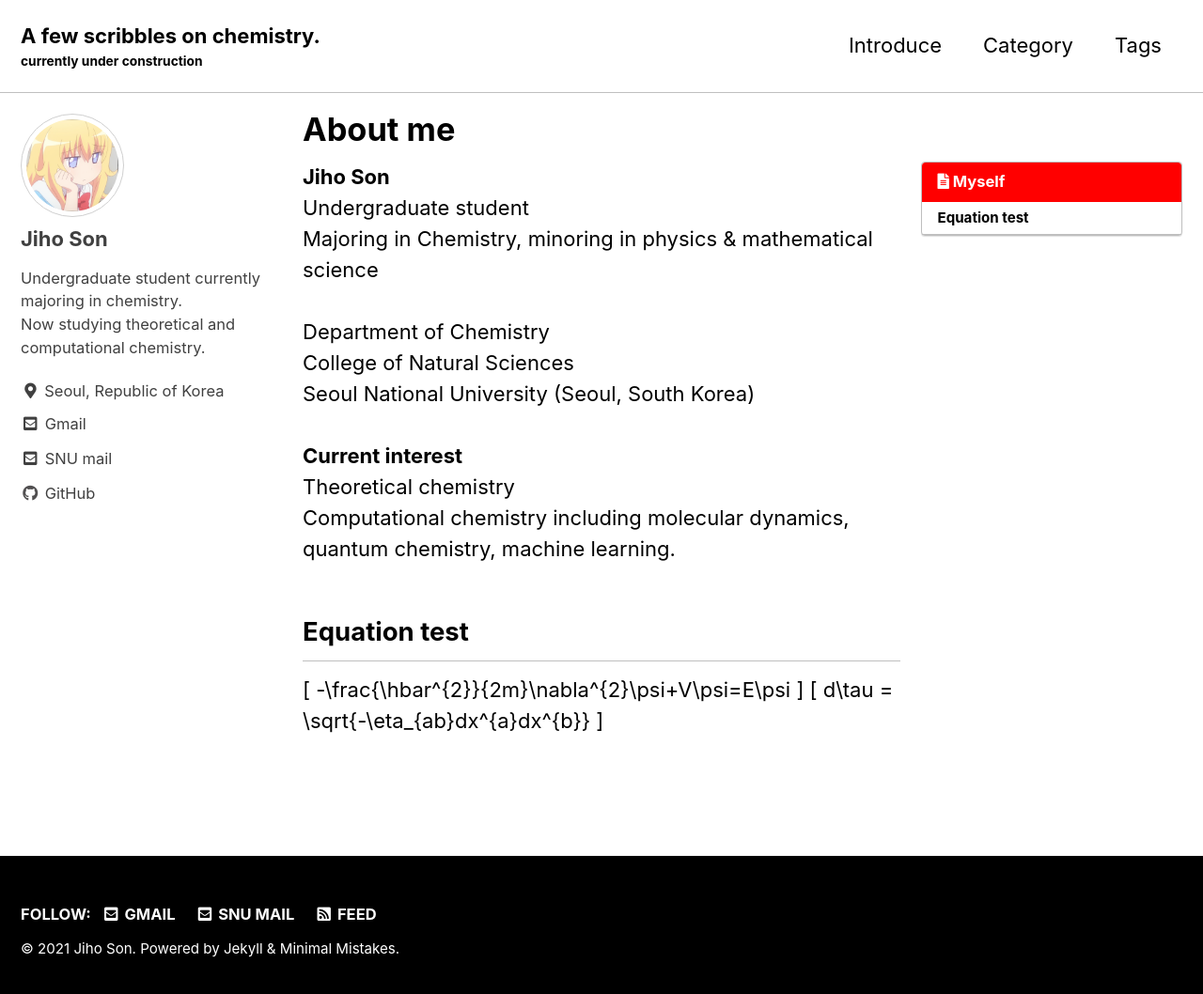
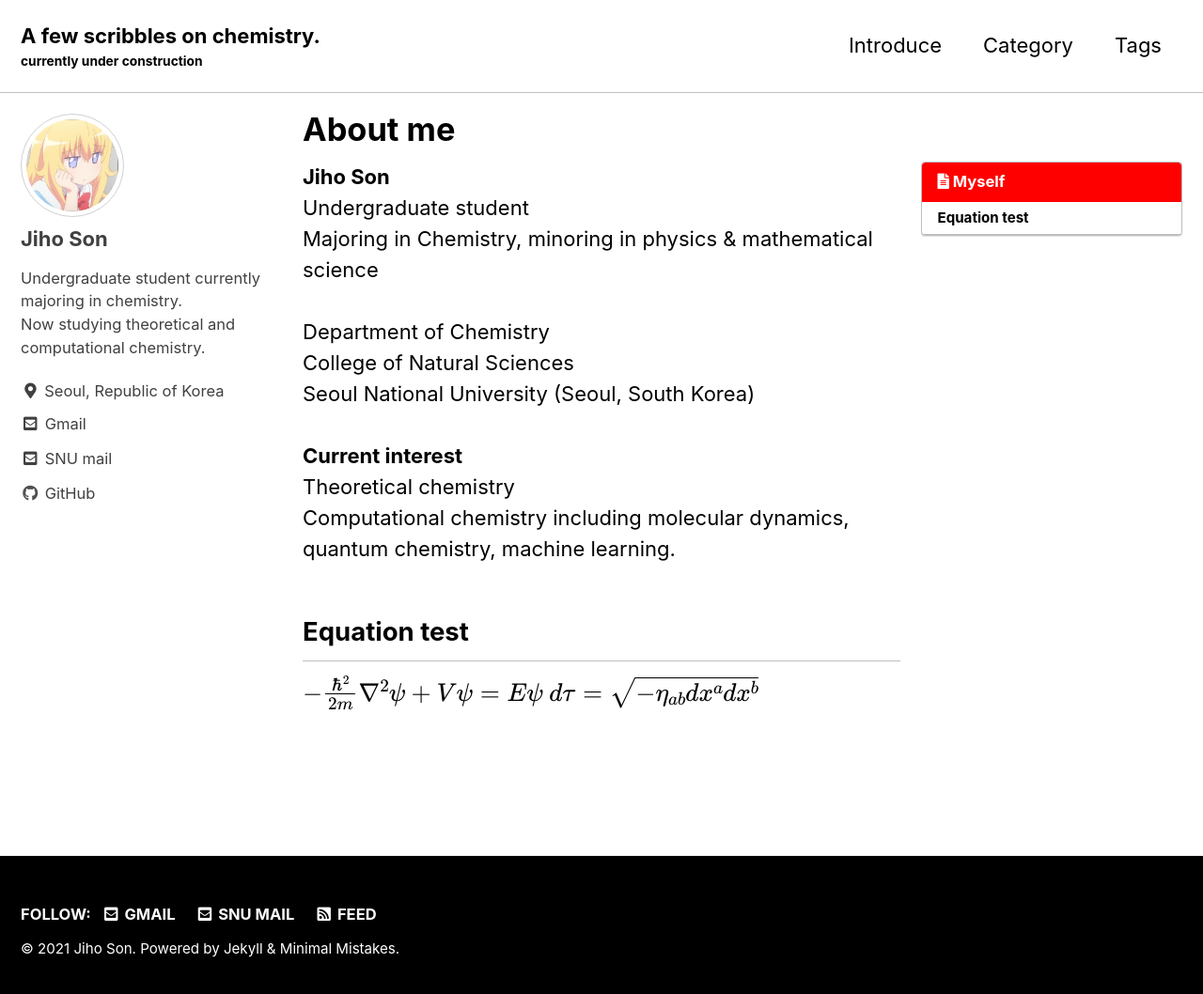
Before and after one commit to kadryjh1724/kadryjh1724.github.io, a Jekyll site: the page built from _pages/about.md, in a window 1280 px wide and 1066 px high. Shown: the top 1058 px of the window at 94% size. Built offline with Jekyll 4.4.1, drawn with Linux system fonts in a browser that asks for light colours; cached includes are drawn as plain includes; formulas are drawn with MathJax 3.

Commit message:
fixed mathjax

```diff
--- a/_pages/about.md
+++ b/_pages/about.md
@@ -15,5 +15,5 @@ Seoul National University (Seoul, South Korea)<br><br>
 Theoretical chemistry<br>
 Computational chemistry including molecular dynamics, quantum chemistry, machine learning.<br>
 ## Equation test
-\[ -\frac{\hbar^{2}}{2m}\nabla^{2}\psi+V\psi=E\psi \]
-\[ d\tau = \sqrt{-\eta_{ab}dx^{a}dx^{b}} \]
+$$ -\frac{\hbar^{2}}{2m}\nabla^{2}\psi+V\psi=E\psi $$
+$$ d\tau = \sqrt{-\eta_{ab}dx^{a}dx^{b}} $$
```
